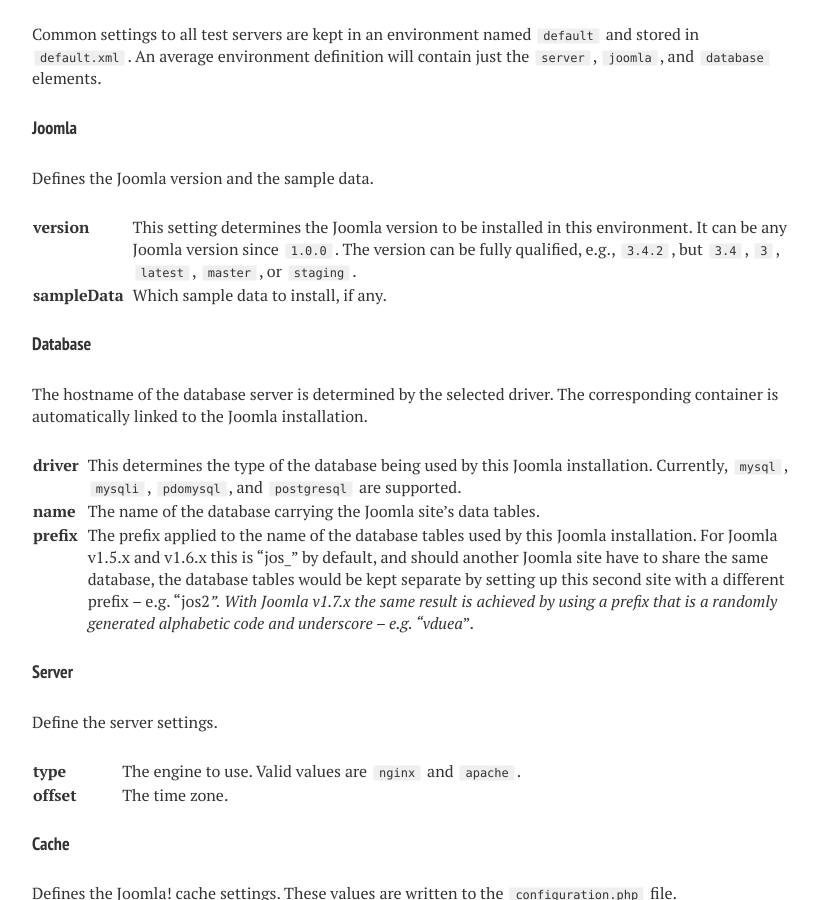
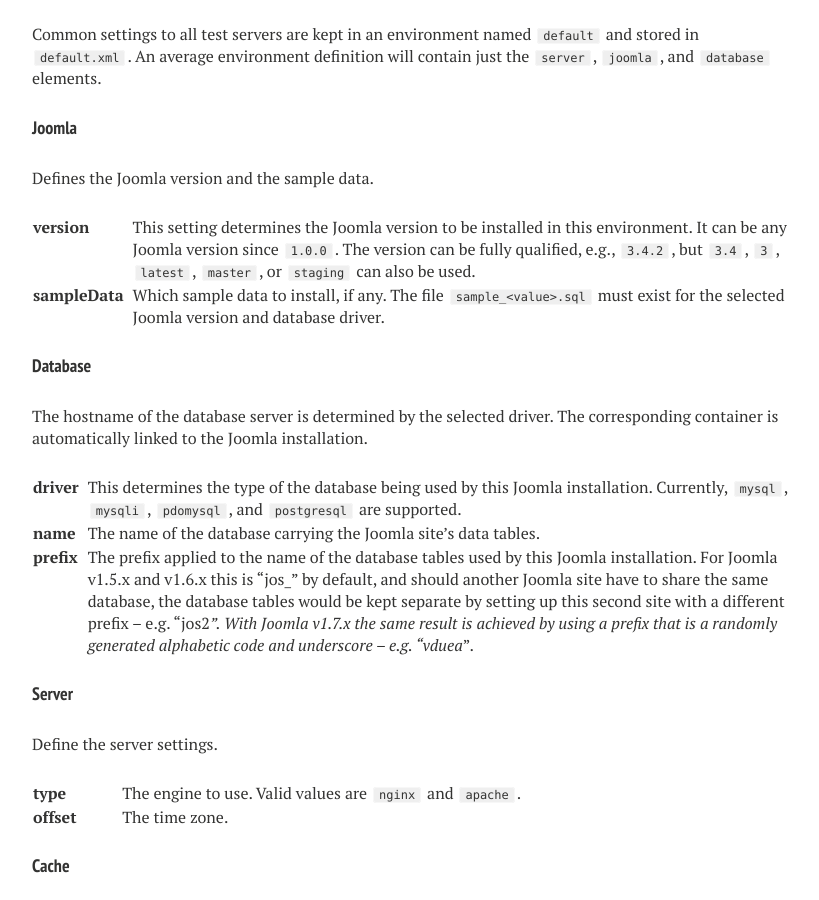
Before and after one commit to GreenCape/greencape.github.io, a Jekyll site: the page built from build/usage/index.md, in a window 1280 px wide and 900 px high, scrolled down 1687 px. Shown: the whole window, without its empty margins (352-1171 px from the left). Built offline with Jekyll 4.4.1, drawn with Linux system fonts in a browser that asks for light colours; nearby versions of some CDN libraries.

Commit message:
Added more specific definition of sample data

```diff
--- a/build/usage/index.md
+++ b/build/usage/index.md
@@ -76,8 +76,8 @@ An average environment definition will contain just the `server`, `joomla`, and
 
 Defines the Joomla version and the sample data.
 
-| **version** | This setting determines the Joomla version to be installed in this environment. It can be any Joomla version since `1.0.0`. The version can be fully qualified, e.g., `3.4.2`, but `3.4`, `3`, `latest`, `master`, or `staging`. |
-| **sampleData** | Which sample data to install, if any. |
+| **version** | This setting determines the Joomla version to be installed in this environment. It can be any Joomla version since `1.0.0`. The version can be fully qualified, e.g., `3.4.2`, but `3.4`, `3`, `latest`, `master`, or `staging` can also be used. |
+| **sampleData** | Which sample data to install, if any. The file `sample_<value>.sql` must exist for the selected Joomla version and database driver. |
 
 #### Database
 
```
